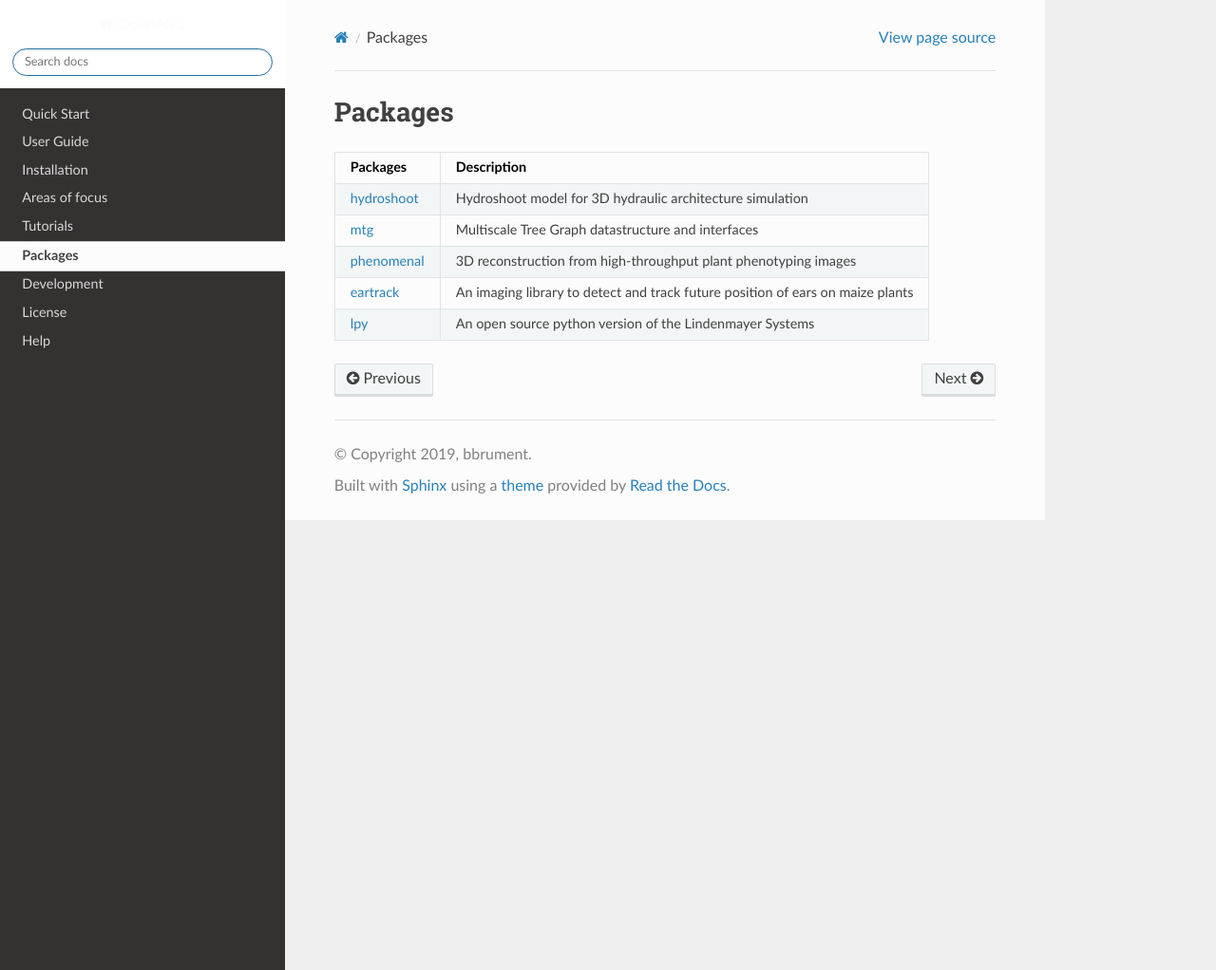
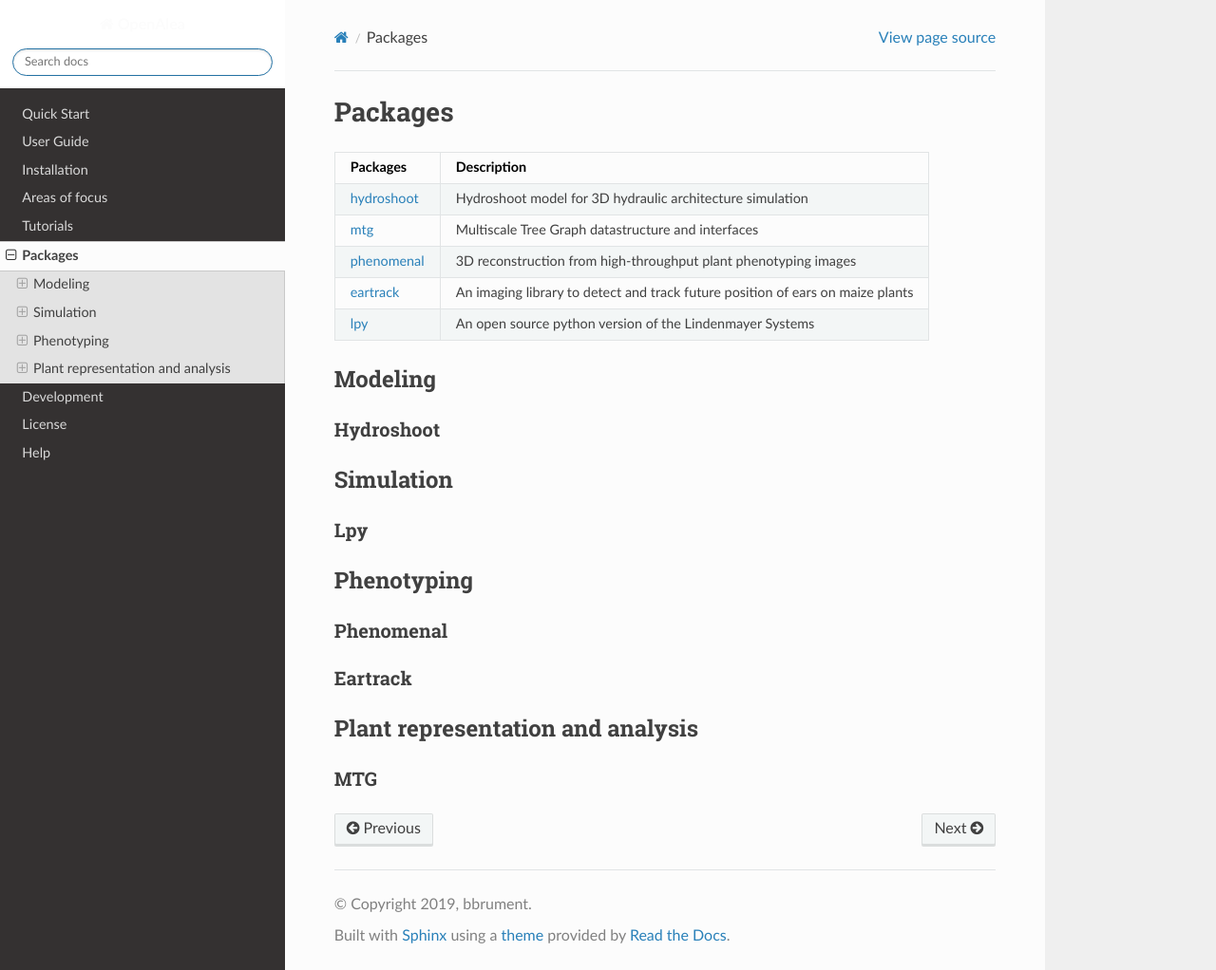
Before and after one commit to openalea/openalea.rtfd.io, a Sphinx documentation site: the page built from docs/packages/index.rst, in a window 1280 px wide and 1022 px high. Shown: the whole window at 95% size. Built offline with Sphinx 7.4.7 and the Read the Docs theme 2.0.0, drawn with Linux system fonts in a browser that asks for light colours.

Commit message:
docs package update

```diff
--- a/docs/packages/index.rst
+++ b/docs/packages/index.rst
@@ -21,3 +21,30 @@ Packages
 +-----------+------------------------------------------------------------------------------+
 |lpy_       |An open source python version of the Lindenmayer Systems                      |
 +-----------+------------------------------------------------------------------------------+
+
+Modeling
+========
+
+Hydroshoot
+----------
+
+Simulation
+==========
+
+Lpy
+---
+
+Phenotyping
+===========
+
+Phenomenal
+----------
+
+Eartrack
+--------
+
+Plant representation and analysis
+=================================
+
+MTG
+---
```
